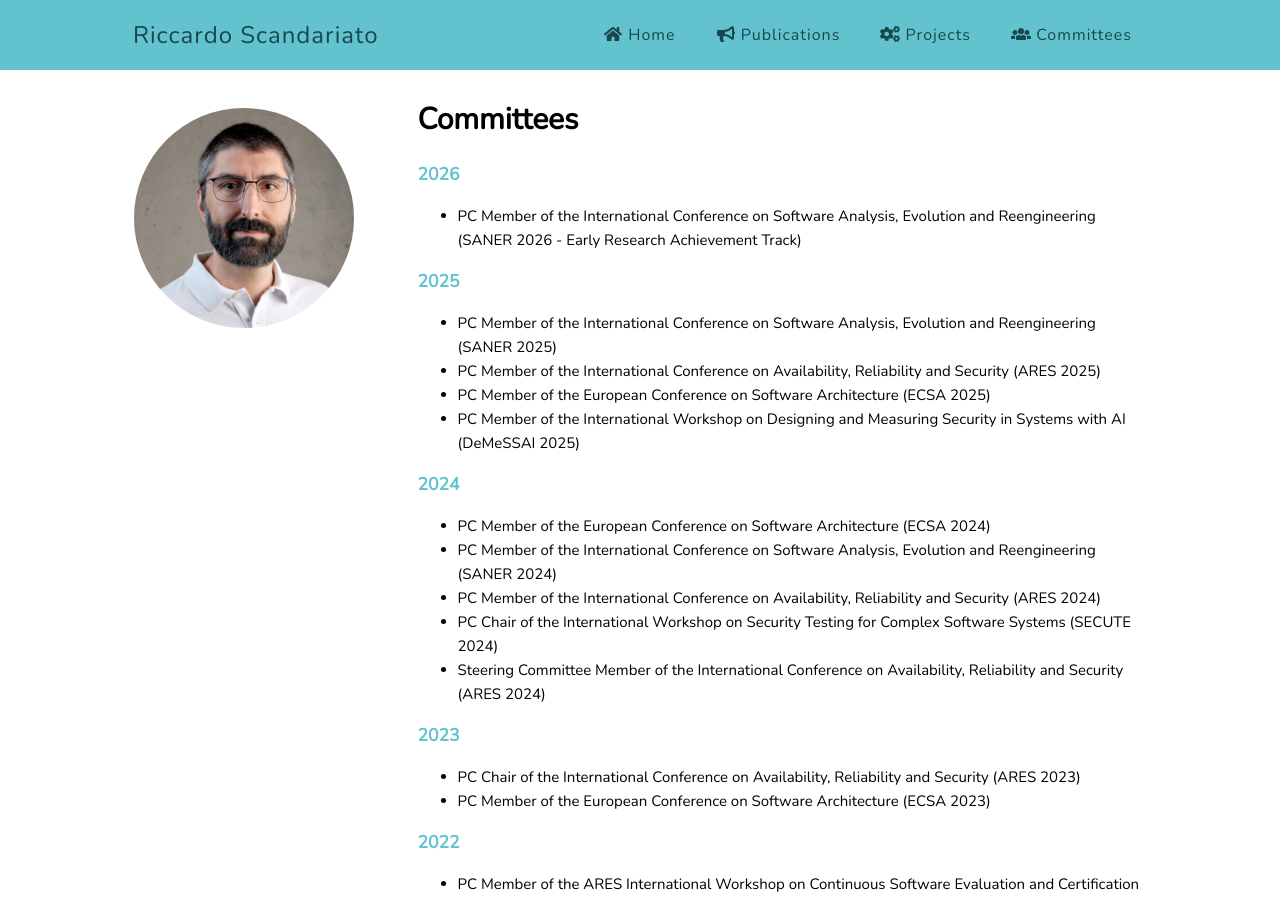
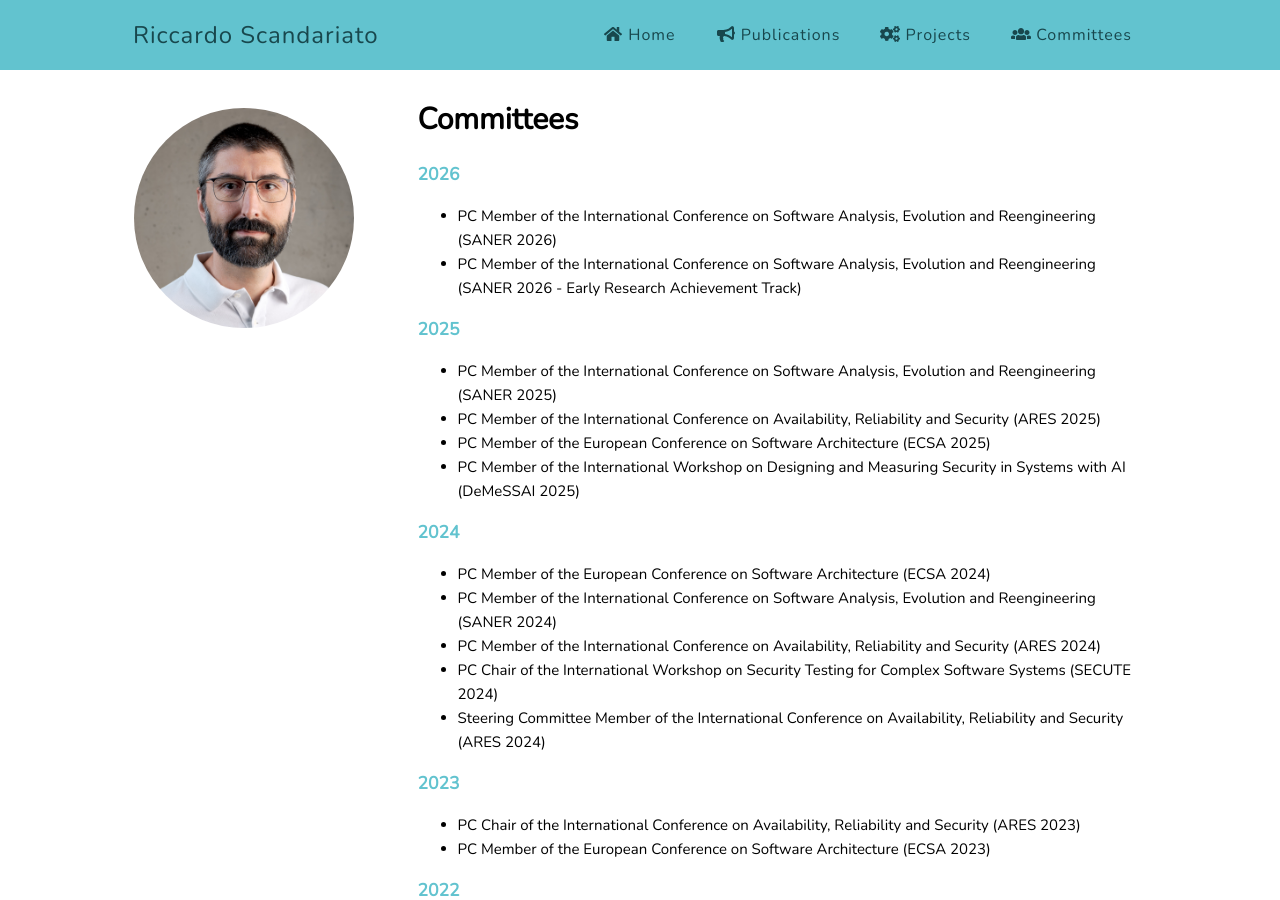
Before and after one commit to riccardoscandariato/riccardoscandariato.github.io, a Jekyll site: the page built from service.md, in a window 1280 px wide and 900 px high. Built offline with Jekyll 4.4.1, drawn with Linux system fonts in a browser that asks for light colours.

Commit message:
more service

```diff
--- a/service.md
+++ b/service.md
@@ -7,7 +7,9 @@ title: Committees
  <h3>2026</h3>
 
 <ul>
+<li>PC Member of the International Conference on Software Analysis, Evolution and Reengineering (SANER 2026) </li>
 <li>PC Member of the International Conference on Software Analysis, Evolution and Reengineering (SANER 2026 - Early Research Achievement Track)</li>
+
 </ul>
 
  <h3>2025</h3>
```
